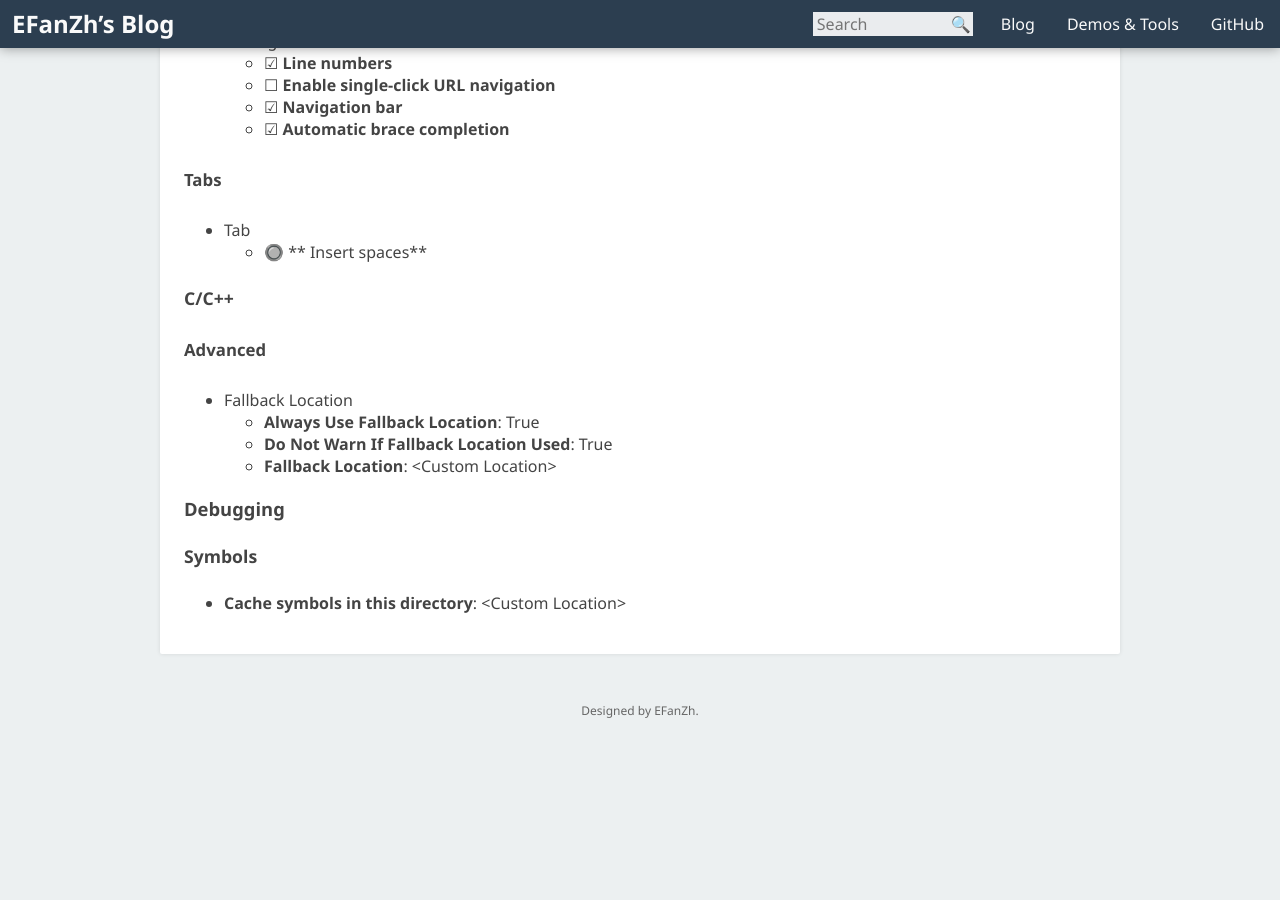
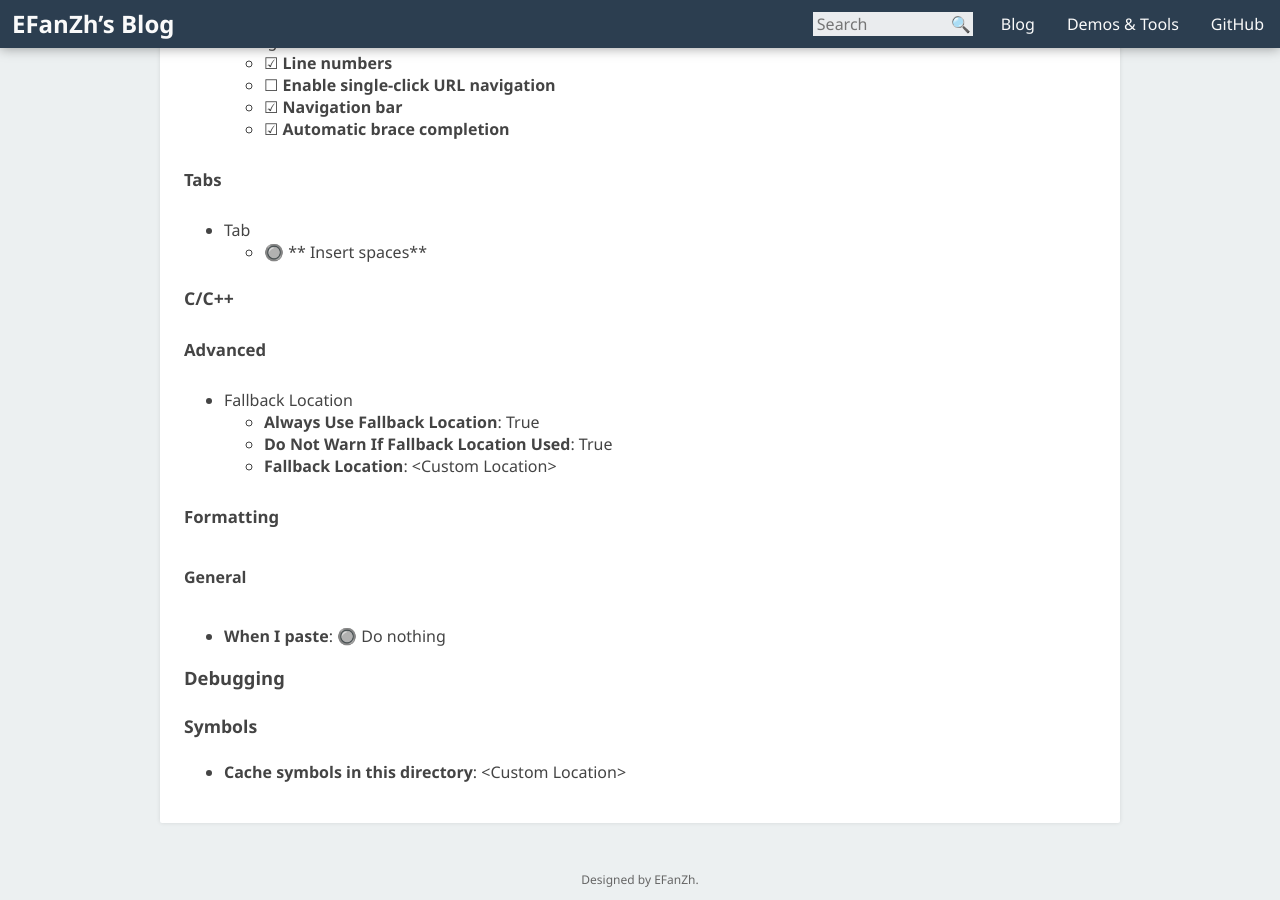
Before and after one commit to fuzeyi/efanzh.github.io, a Jekyll site: the page built from _posts/2015-07-26-visual-studio-configuration.md, in a window 1280 px wide and 900 px high, scrolled down 627 px. Built offline with Jekyll 4.4.1, drawn with Linux system fonts in a browser that asks for light colours; before the commit the page ends 1358 px from its top, so only the background shows below that.

Commit message:
Update Visual Studio configuration

```diff
--- a/_posts/2015-07-26-visual-studio-configuration.md
+++ b/_posts/2015-07-26-visual-studio-configuration.md
@@ -43,6 +43,12 @@ layout: post
     - **Do Not Warn If Fallback Location Used**: True
     - **Fallback Location**: \<Custom Location\>
 
+##### Formatting
+
+###### General
+
+- **When I paste**: 🔘 Do nothing
+
 ### Debugging
 
 #### Symbols
```
